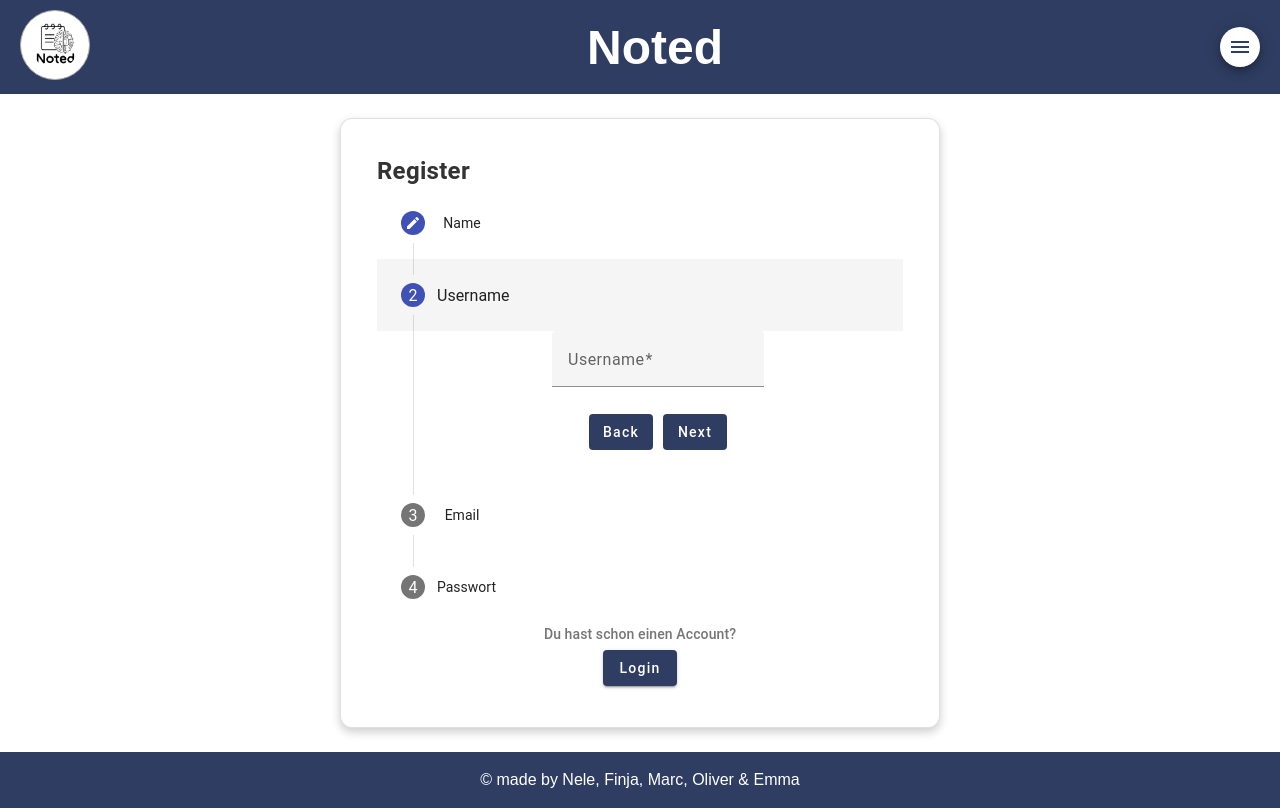
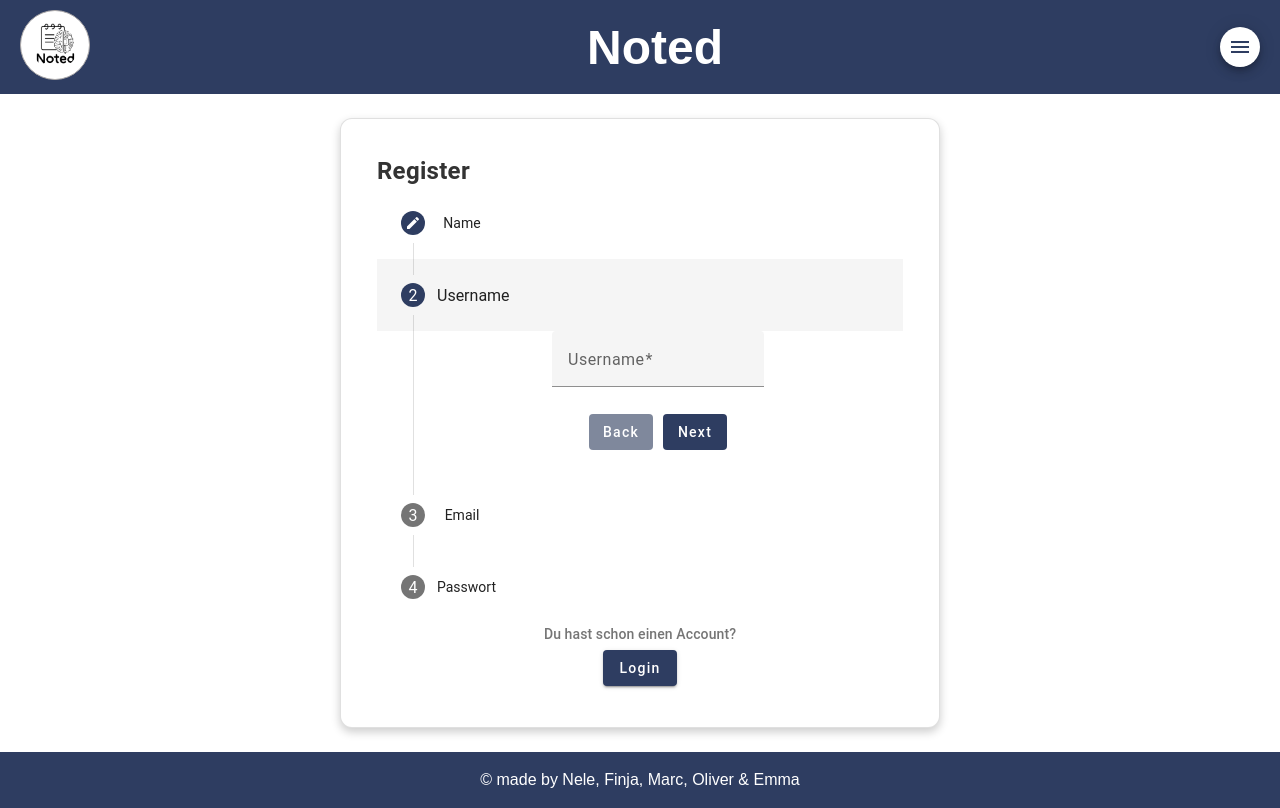
Before and after one commit to noted-org/Frontend, an Angular app: page /register in a window 1280 px wide. Both pictures are taken after typing "Sample" into the empty fields and a click on the button "Next". Built offline with nearby package versions, Linux system fonts and the light colour scheme.

Commit message:
Design-Anpassungen

```diff
--- a/src/app/features/ai-request-dialog/ai-request-dialog.component.css
+++ b/src/app/features/ai-request-dialog/ai-request-dialog.component.css
@@ -51,3 +51,11 @@
     opacity: 1;
     box-shadow: var(--color-shadow);
   }
+
+  .close-button{
+    background-color: var(--color-greyblue);
+  }
+
+  .close-button:hover{
+    background-color: var(--color-primary);
+  }
--- a/src/app/features/ai-request-dialog/ai-request-dialog.component.html
+++ b/src/app/features/ai-request-dialog/ai-request-dialog.component.html
@@ -8,7 +8,7 @@
     </div>
 
     <div mat-dialog-actions>
-      <button mat-button (click)="closeDialog()">No</button>
+      <button mat-button class="close-button" (click)="closeDialog()">No</button>
       <button mat-raised-button (click)="generateSummary()">Yes, generate</button>
     </div>
   </div>
--- a/src/app/features/home/home.component.css
+++ b/src/app/features/home/home.component.css
@@ -46,6 +46,11 @@
   text-align: right; /* or left/center based on your design */
 }
 
+.create-note-button:hover {
+  transform: scale(1.03);
+  background-color: var(--color-secondary);
+}
+
 button[mat-raised-button] {
   padding: 10px 20px;
   margin-right: 20px;
--- a/src/app/features/note-dialog/note-dialog.component.css
+++ b/src/app/features/note-dialog/note-dialog.component.css
@@ -53,7 +53,7 @@ h1[mat-dialog-title]{
 
 .cancel-button {
   color: var(--color-bg);
-  background: var(--color-primary);
+  background: var(--color-greyblue);
   border-radius: 8px;
   padding: 10px 20px;
   margin-left: 20px;
@@ -62,7 +62,7 @@ h1[mat-dialog-title]{
 }
 
 .cancel-button:hover {
-  background: var(--color-secondary);
+  background: var(--color-primary);
 }
 
 .animated-dialog {
--- a/src/app/features/note/note.component.css
+++ b/src/app/features/note/note.component.css
@@ -104,3 +104,7 @@ app-tag-input {
   color: var(--color-primary);
   background-color: transparent;
 }
+
+.note-toolbar button:hover {
+  transform: scale(1.03);
+}
--- a/src/app/features/profil/profil.component.css
+++ b/src/app/features/profil/profil.component.css
@@ -67,6 +67,11 @@
 
   .cancel-button {
     margin-left: 5px;
+    background-color: var(--color-greyblue);
+  }
+
+  .cancel-button:hover {
+    background-color: var(--color-primary);
   }
 
   .input-field-title{
--- a/src/app/features/register/register.component.css
+++ b/src/app/features/register/register.component.css
@@ -57,18 +57,34 @@ mat-card-title {
     color: #333;
 }
 
-button[mat-raised-button][color="primary"], button[mat-button]{
+button[mat-button][color="previous"]{
+    background-color: var(--color-greyblue);
+    color: var(--color-bg);
+    margin: 5px;
+}
+
+button[mat-raised-button][color="primary"], button[mat-button], button[mat-button][color="previous"]:hover{
     background-color: var(--color-primary);
     color: var(--color-bg);
     margin: 5px;
 }
 
-button[mat-raised-button][color="primary"]:hover, button[mat-button]:hover {
+button[mat-raised-button][color="primary"]:hover, button[mat-button]:hover{
     background-color: var(--color-secondary);
 }
 
-button[mat-raised-button][color="primary"]:disabled, button[mat-button]:disabled{
+button[mat-raised-button][color="primary"]:disabled, button[mat-button]:disabled, button[mat-button][color="previous"]:disabled{
     background-color: #ccc;
     color: #666;
     cursor: not-allowed;
 }
+
+::ng-deep .mat-step-icon.mat-step-icon-state-number.mat-step-icon-selected{
+    background-color: var(--color-primary);
+    color: var(--color-bg);
+  }
+
+  ::ng-deep .mat-step-icon.mat-step-icon-state-edit{
+    background-color: var(--color-primary);
+    color: var(--color-bg);
+  }
--- a/src/app/features/register/register.component.html
+++ b/src/app/features/register/register.component.html
@@ -26,7 +26,7 @@
                          required>
                 </mat-form-field>
                 <div>
-                  <button mat-button matStepperPrevious>Back</button>
+                  <button mat-button matStepperPrevious color="previous">Back</button>
                   <button mat-button matStepperNext>Next</button>
                 </div>
               </form>
@@ -44,7 +44,7 @@
                     Die E-Mail-Adresse ist ungültig.
                   </p>
                   <div>
-                    <button mat-button matStepperPrevious>Back</button>
+                    <button mat-button matStepperPrevious color="previous">Back</button>
                     <button mat-button matStepperNext>Next</button>
                   </div>
                 </form>
@@ -92,7 +92,7 @@
                     </li>
                   </ul>
                   <div>
-                    <button mat-button matStepperPrevious>Back</button>
+                    <button mat-button matStepperPrevious color="previous">Back</button>
                     <button mat-button [disabled]="!isFormValid()" [matTooltip]="!isFormValid() ? 'Überprüfe die Richtigkeit aller Eingaben.' : null" (click)="register()">Register</button>
                   </div>
                 </form>
--- a/src/app/shared/services/note.service.ts
+++ b/src/app/shared/services/note.service.ts
@@ -172,7 +172,11 @@ export class NoteService {
     return this.get<Note>(`${this.BASE_URL}/notes/${noteId}`);
   }
   summarize(noteId: number, user: User): Observable<Note> {
-    return this.post<Note>(`${this.BASE_URL}/notes/${noteId}/summarize`, user);
+    const headers = new HttpHeaders({
+      'Content-Type': 'application/json',
+      Authorization: `Bearer ${user.id} ${user.password}`,
+    });
+    return this.http.get<Note>(`${this.BASE_URL}/notes/${noteId}/summarize`, {headers});
   }
 
   deleteNote(
--- a/src/index.html
+++ b/src/index.html
@@ -5,7 +5,7 @@
   <title>Frontend</title>
   <base href="/">
   <meta name="viewport" content="width=device-width, initial-scale=1">
-  <link rel="icon" type="image/x-icon" href="/Logo ohne Name ohne Hintergrund.png">
+  <link rel="icon" type="image/x-icon" href="/Logo ohne Name mit Hintergrund.png">
 </head>
 <body>
   <app-root></app-root>
--- a/src/styles.css
+++ b/src/styles.css
@@ -38,7 +38,7 @@
     --color-border: #636363;
     --color-button-bg: #1e90ff;
     --color-button-text: #ffffff;
-    --color-greyblue: #90a4a8;
+    --color-greyblue: #536a6e;
     --color-logo: none;
     --color-shadow:  0 0 0 1px rgba(255, 255, 255, 0.1),       /* feiner heller Rand */
     0 0 20px rgba(255, 255, 255, 0.08),       /* weicher Glow */
```
Also changed, not shown: public/Logo ohne Name mit Hintergrund.png (added).
